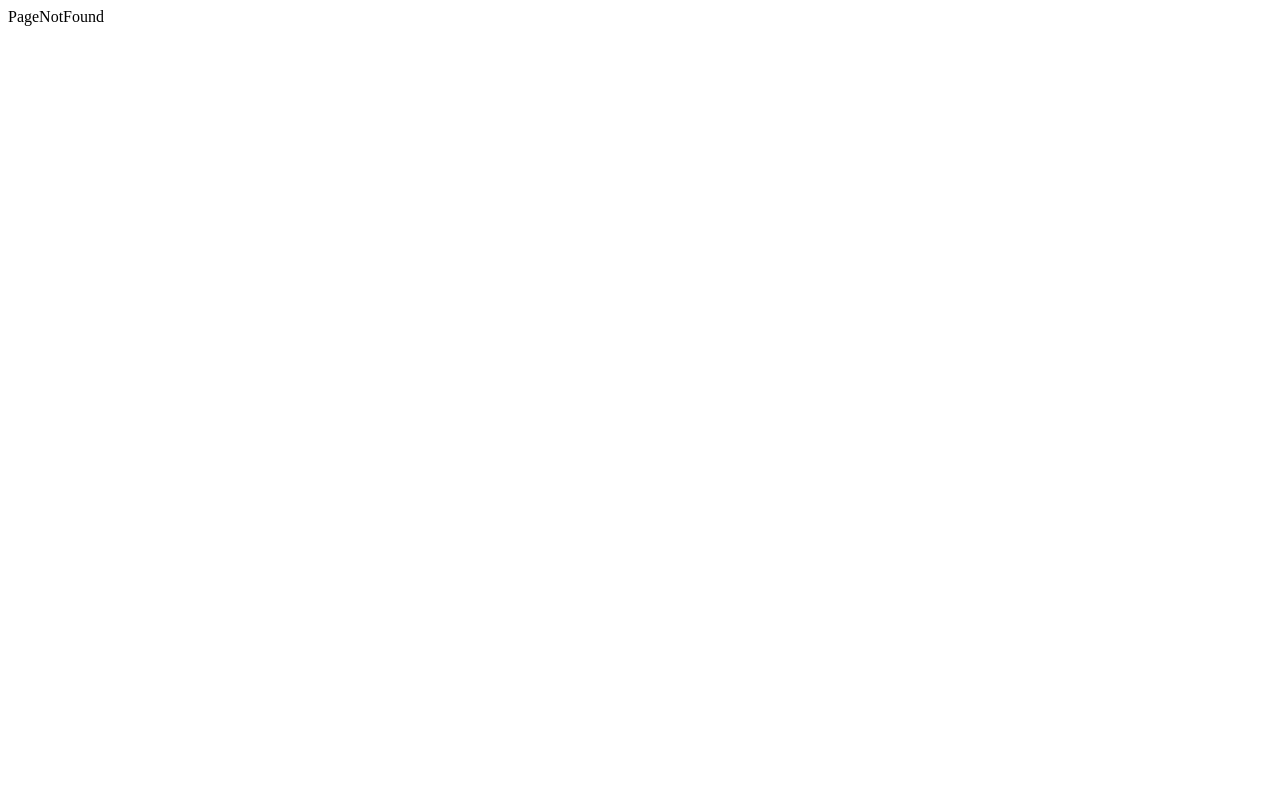
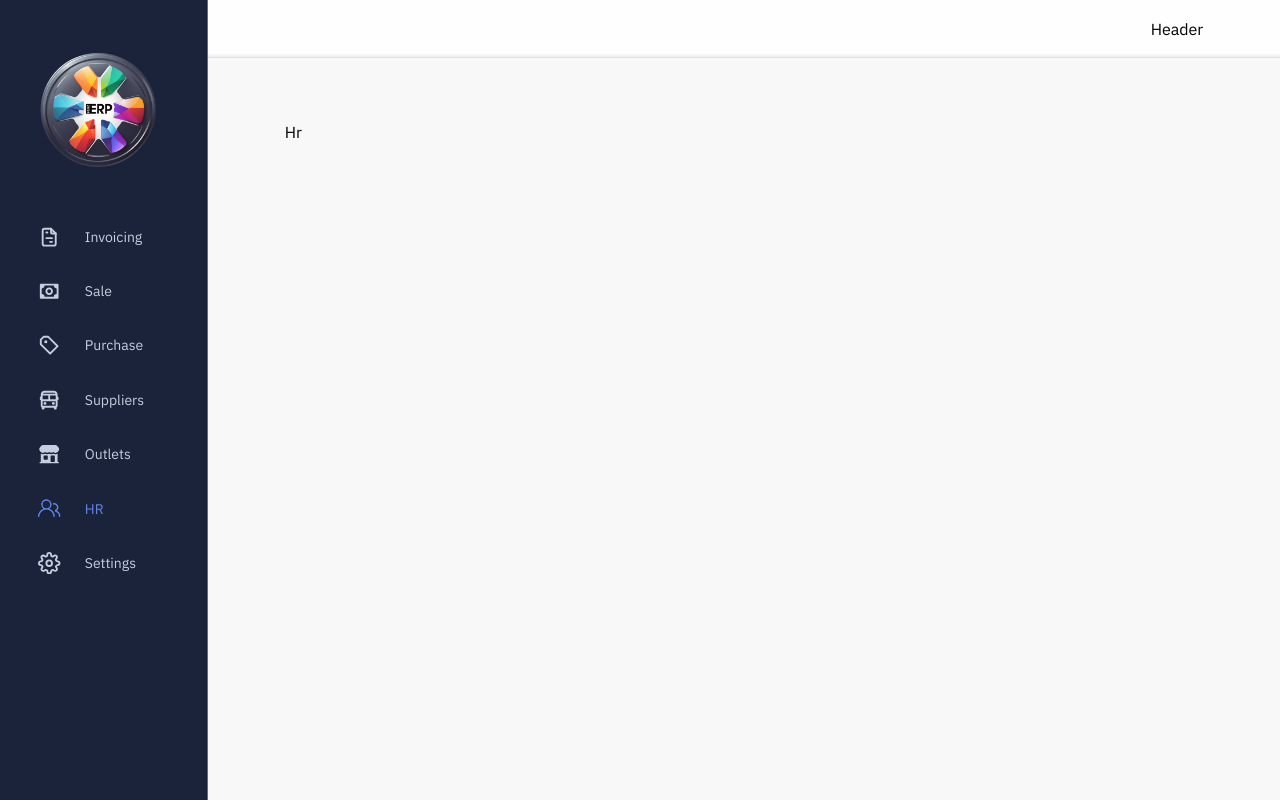
Before and after one commit to sasholilov/rendERP, a React (Vite) app: page /hr in a window 1280 px wide. Built offline with nearby package versions, Linux system fonts and the light colour scheme.

Commit message:
build the navigation to pages from side bar. Create logo

```diff
--- a/src/App.jsx
+++ b/src/App.jsx
@@ -7,6 +7,10 @@ import Purchase from "./pages/Purchase";
 import Sale from "./pages/Sale";
 import Login from "./pages/Login";
 import PageNotFound from "./ui/PageNotFound";
+import Suppliers from "./pages/Suppliers";
+import Hr from "./pages/Hr";
+import Settings from "./pages/Settings";
+import Outlets from "./pages/Outlets";
 
 function App() {
   return (
@@ -19,6 +23,10 @@ function App() {
           <Route path="invoicing" element={<Invoicing />} />
           <Route path="purchase" element={<Purchase />} />
           <Route path="sale" element={<Sale />} />
+          <Route path="suppliers" element={<Suppliers />} />
+          <Route path="outlets" element={<Outlets />} />
+          <Route path="hr" element={<Hr />} />
+          <Route path="settings" element={<Settings />} />
         </Route>
         <Route path="login" element={<Login />} />
         <Route path="*" element={<PageNotFound />} />
--- /dev/null
+++ b/src/pages/Hr.jsx
@@ -0,0 +1,5 @@
+function Hr() {
+  return <div>Hr</div>;
+}
+
+export default Hr;
--- /dev/null
+++ b/src/pages/Outlets.jsx
@@ -0,0 +1,5 @@
+function Outlets() {
+  return <div>Outlets</div>;
+}
+
+export default Outlets;
--- /dev/null
+++ b/src/pages/Settings.jsx
@@ -0,0 +1,5 @@
+function Settings() {
+  return <div>Settings</div>;
+}
+
+export default Settings;
--- /dev/null
+++ b/src/pages/Suppliers.jsx
@@ -0,0 +1,5 @@
+function Suppliers() {
+  return <div>Suppliers</div>;
+}
+
+export default Suppliers;
--- a/src/styles/GlobalStyles.js
+++ b/src/styles/GlobalStyles.js
@@ -5,5 +5,11 @@ body {
     padding: 0;
     margin: 0;
 }
+
+a {
+    text-decoration: none;
+    color: #c5cede;;
+}
+
 `;
 export default GlobalStyles;
--- a/src/ui/Header.jsx
+++ b/src/ui/Header.jsx
@@ -1,14 +1,13 @@
 import styled from "styled-components";
 
 const StyledHeader = styled.div`
-  background-color: grey;
+  background-color: #fefefe;
   padding: 1.2rem 4.8rem;
-  border-bottom: 1px solid grey;
-
   display: flex;
   gap: 2.4rem;
   align-items: center;
   justify-content: flex-end;
+  box-shadow: 0 -10px 6px -12px grey inset;
 `;
 
 function Header() {
--- a/src/ui/Logo.jsx
+++ b/src/ui/Logo.jsx
@@ -1,5 +1,21 @@
+import styled from "styled-components";
+
+const StyledLogo = styled.div`
+  margin: 0 auto;
+
+  & img {
+    max-width: 120px;
+    text-align: center;
+    cursor: pointer;
+  }
+`;
+
 function Logo() {
-  return <div>Logo</div>;
+  return (
+    <StyledLogo>
+      <img src="../../src/data/images/LogoRendERP.png" alt="logo" />
+    </StyledLogo>
+  );
 }
 
 export default Logo;
--- a/src/ui/Sidebar.jsx
+++ b/src/ui/Sidebar.jsx
@@ -1,5 +1,6 @@
 import styled from "styled-components";
 import Logo from "./Logo";
+import { NavLink, Link } from "react-router-dom";
 import { TbFileInvoice } from "react-icons/tb";
 import { BiMoney } from "react-icons/bi";
 import { BiPurchaseTagAlt } from "react-icons/bi";
@@ -26,6 +27,10 @@ const MenuItemList = styled.ul`
   gap: 2rem;
   padding: 0;
   margin: 0;
+
+  & .active > li {
+    color: #6384ea;
+  }
 `;
 
 const MenuItem = styled.li`
@@ -52,36 +57,52 @@ const ItemName = styled.span`
 function Sidebar() {
   return (
     <StyledSidebar>
+      <Link to="/dashboard">
         <Logo />
+      </Link>
       <MenuItemList>
+        <NavLink to="/invoicing">
           <MenuItem>
             <TbFileInvoice />
             <ItemName>Invoicing</ItemName>
           </MenuItem>
+        </NavLink>
+        <NavLink to="/sale">
           <MenuItem>
             <BiMoney />
-          <ItemName>Sales</ItemName>
+            <ItemName>Sale</ItemName>
           </MenuItem>
+        </NavLink>
+        <NavLink to="/purchase">
           <MenuItem>
             <BiPurchaseTagAlt />
             <ItemName>Purchase</ItemName>
           </MenuItem>
+        </NavLink>
+        <NavLink to="/suppliers">
           <MenuItem>
             <BiBus />
             <ItemName>Suppliers</ItemName>
           </MenuItem>
+        </NavLink>
+        <NavLink to="/outlets">
           <MenuItem>
             <HiBuildingStorefront />
             <ItemName>Outlets</ItemName>
           </MenuItem>
+        </NavLink>
+        <NavLink to="/hr">
           <MenuItem>
             <GoPeople />
             <ItemName>HR</ItemName>
           </MenuItem>
+        </NavLink>
+        <NavLink to="/settings">
           <MenuItem>
             <FiSettings />
             <ItemName>Settings</ItemName>
           </MenuItem>
+        </NavLink>
       </MenuItemList>
     </StyledSidebar>
   );
```
Also changed, not shown: src/data/images/LogoRendERP.png (added). Lines whose indentation alone changed are shown as unchanged.
